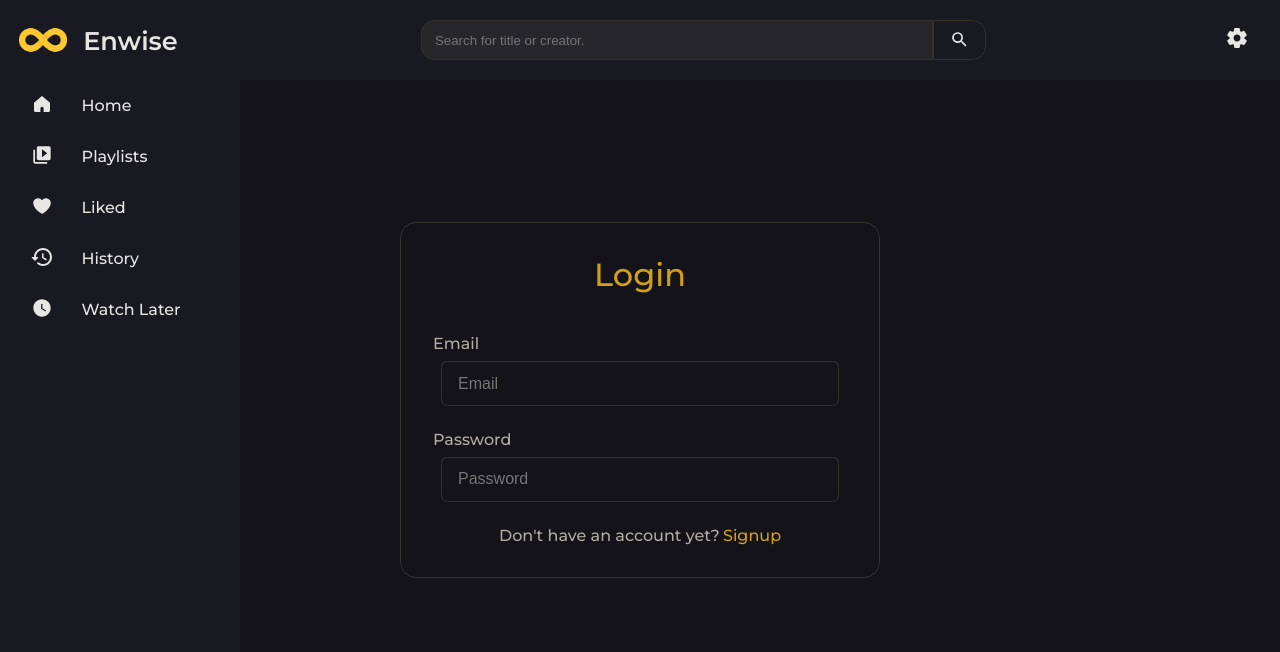
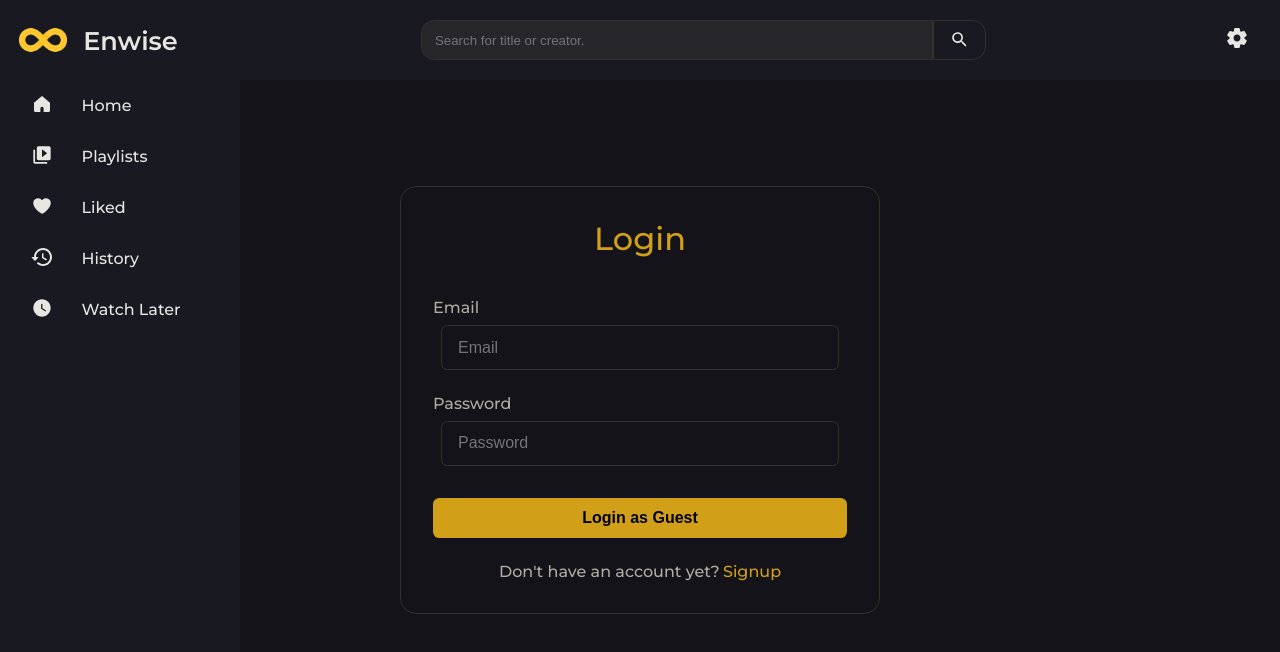
Before and after one commit to RohitDhatrak/Enwise, a React (Create React App) app in the folder client/: page /login in a window 1280 px wide. Shown: the top 652 px of the page. Built offline with nearby package versions, Linux system fonts and the light colour scheme; no server answers.

Commit message:
added login as guest

```diff
--- a/client/src/pages/Login/Login.tsx
+++ b/client/src/pages/Login/Login.tsx
@@ -14,9 +14,12 @@ import {
 } from "../../services/getUserData";
 
 export function Login() {
-    const [email, setEmail] = useState("");
-    const [password, setPassword] = useState("");
+    const [email, setEmail] = useState(process.env.REACT_APP_GUEST_EMAIL);
+    const [password, setPassword] = useState(
+        process.env.REACT_APP_GUEST_PASSWORD
+    );
     const [error, setError] = useState("");
+    const [asGuest, setAsGuest] = useState(true);
     const { user, dispatch } = useReducerContext();
     const navigate = useNavigate();
     const { state } = useLocation();
@@ -35,11 +38,13 @@ export function Login() {
     function updatePassword(e: InputEvent) {
         setError("");
         setPassword(e.target.value);
+        setAsGuest(false);
     }
 
     function updateEmail(e: InputEvent) {
         setError("");
         setEmail(e.target.value);
+        setAsGuest(false);
     }
 
     async function loginAndRedirect(e: FormEvent) {
@@ -116,6 +121,7 @@ export function Login() {
                         type="email"
                         label="Email"
                         onChangeFunction={updateEmail}
+                        value={email}
                     />
                 </FlexContainer>
                 <FlexContainer direction="column" w="100%" m="0.5em">
@@ -123,12 +129,14 @@ export function Login() {
                         type="password"
                         label="Password"
                         onChangeFunction={updatePassword}
+                        value={password}
                     />
                 </FlexContainer>
                 <Container color="var(--error-color)">{error}</Container>
-                {email && password && !error && (
+                {email && password && !error && !asGuest && (
                     <ActionButton>Login</ActionButton>
                 )}
+                {asGuest && <ActionButton>Login as Guest</ActionButton>}
                 <Container mt="0.5em">
                     <Container display="inline" mr="0.2em">
                         Don't have an account yet?
```
